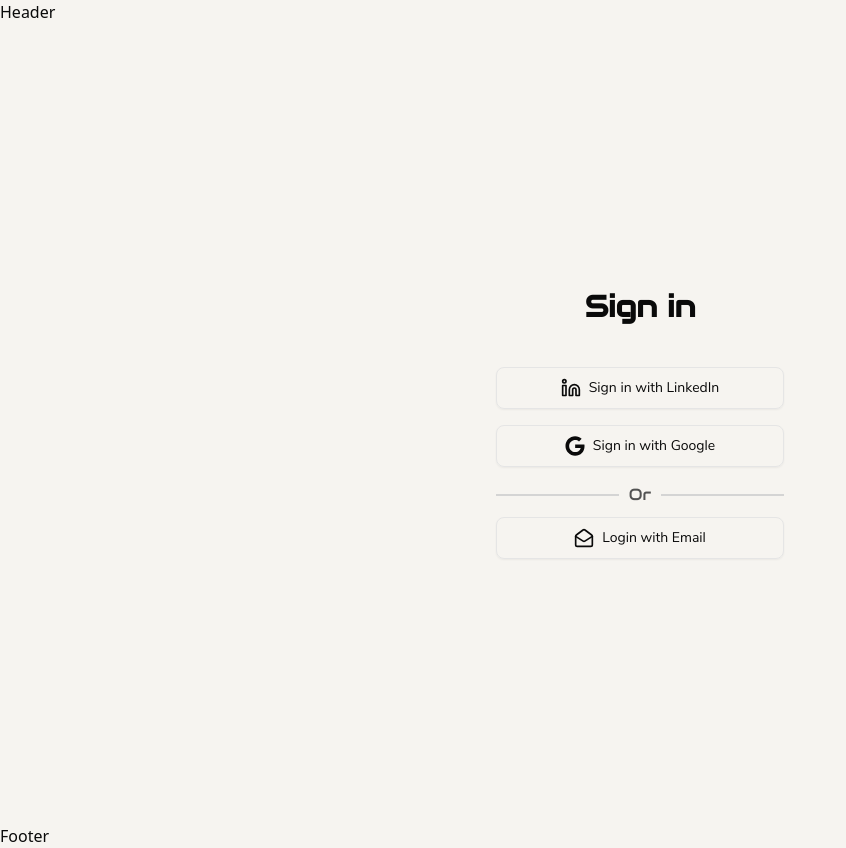
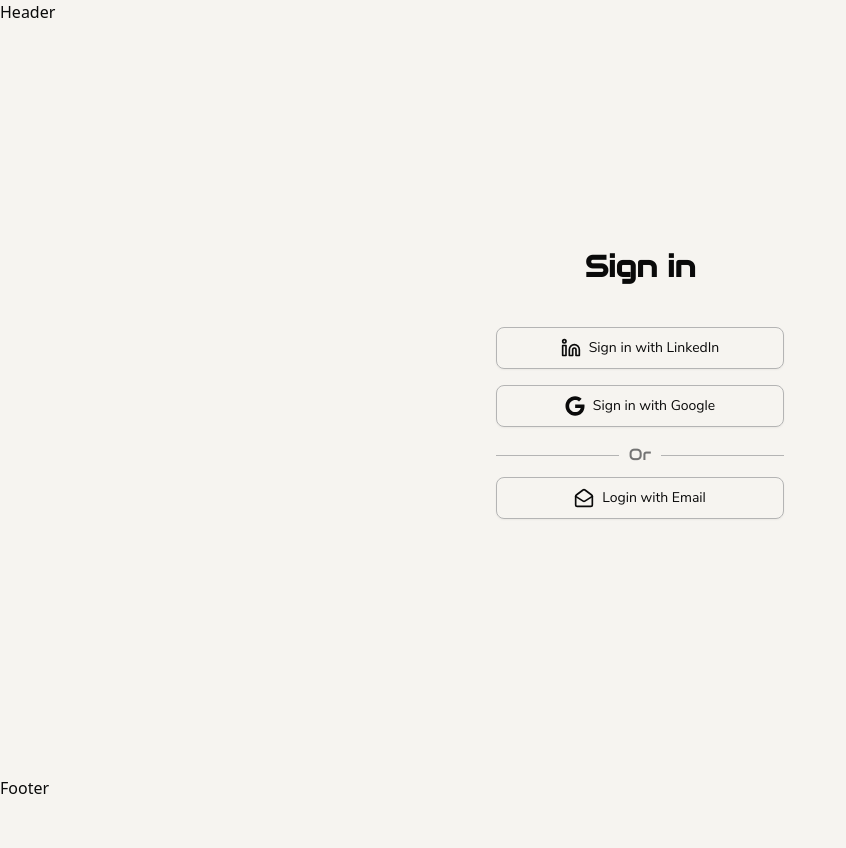
Before and after one commit to CodingCookiee/perfect-bio, a Next.js app: page /signin in a window 1280 px wide. Shown: the whole page, without its empty margins (0-846 px from the left). After the commit the page ends 800 px from the top, so only its background shows below. Built offline with nearby package versions, Linux system fonts and the light colour scheme.

Commit message:
fixed inconsistencies in the signin page

```diff
--- a/src/app/(auth)/signin/page.jsx
+++ b/src/app/(auth)/signin/page.jsx
@@ -6,11 +6,12 @@ import Link from "next/link";
 
 const Page = () => {
   return (
-    <div className="signin h-dvh w-full flex flex-col items-center justify-center p-4 gap-2.5">
+    <div className="signin w-vw h-[90vh] flex flex-col items-center justify-center gap-2.5">
       <h1 className="text-3xl font-audiowide font-semibold mb-8">Sign in</h1>
       <div className="social-logins flex flex-col items-center justify-center gap-4 w-full max-w-2xs">
         <Button
-          className="w-full py-5 cursor-pointer bg-transparent border border-primary
+          variant="outline"
+          className="w-full py-5 cursor-pointer bg-transparent
           text-text hover:bg-primary/20 hover:text-primary transition-all duration-300 ease-in-out
           flex items-center justify-center gap-2"
         >
@@ -18,28 +19,30 @@ const Page = () => {
         </Button>
 
         <Button
-          className="w-full py-5 cursor-pointer bg-transparent border border-primary
+          variant="outline"
+          className="w-full py-5 cursor-pointer bg-transparent
           text-text hover:bg-primary/20 hover:text-primary transition-all duration-300 ease-in-out
           flex items-center justify-center gap-2"
         >
           <FaGoogle className="size-5" /> Sign in with Google
         </Button>
 
-        <div className="flex items-center justify-center w-full ">
-          <div className="border flex-1 h-px !border-neutral-300  "></div>
-          <span className="font-audiowide px-2.5 text-neutral-600">Or</span>
-          <div className="border flex-1 h-px !border-neutral-300  "></div>
+        <div className="flex items-center justify-center w-full">
+          <div className="bg-border h-px flex-1"></div>
+          <span className="font-audiowide px-2.5 text-muted-foreground">Or</span>
+          <div className="bg-border h-px flex-1"></div>
         </div>
       </div>
       <Link href="/signin/manual-signin"
         className='flex flex-col items-center justify-center gap-4 w-full max-w-2xs'>
         <Button
-         className="w-full  py-5 cursor-pointer bg-transparent border border-primary
+          variant="outline"
+          className="w-full py-5 cursor-pointer bg-transparent
           text-text hover:bg-primary/20 hover:text-primary transition-all duration-300 ease-in-out
           flex items-center justify-center gap-2"
         >
           <MailOpen
-        className="size-5 "
+            className="size-5"
           /> Login with Email
         </Button>
       </Link>
--- a/src/app/globals.css
+++ b/src/app/globals.css
@@ -1,8 +1,4 @@
 /* Define layer order explicitly */
-
-@plugin "tailwindcss-animate";
-
-@custom-variant dark (&:is(.dark *));
 @layer tw, tw.theme, tw.base, tw.components, tw.utilities, custom;
 
 /* Import Tailwind as a whole first */
@@ -10,12 +6,16 @@
 /* Custom preflight instead of default */
 @import "./styles/custom-preflight.css" layer(tw.base);
 
+@plugin "tailwindcss-animate";
+
+@custom-variant dark (&:is(.dark *));
+
 :root {
   --primary: #e87731;
   --secondary: #f49155;
   --text: #1f1f1f;
   --background: #F6F4F0;
-  --border-color: #474545;
+  --border: #b4b4b4;
   --accent: rgb(79, 70, 229);
   --success: rgb(34, 197, 94);
   --warning: rgb(234, 179, 8);
@@ -32,7 +32,6 @@
   --muted-foreground: oklch(0.556 0 0);
   --accent-foreground: oklch(0.205 0 0);
   --destructive: oklch(0.577 0.245 27.325);
-  --border: oklch(0.922 0 0);
   --input: oklch(0.922 0 0);
   --ring: oklch(0.708 0 0);
   --chart-1: oklch(0.646 0.222 41.116);
@@ -87,7 +86,7 @@
 
   /* Custom Scrollbar */
   ::-webkit-scrollbar {
-    width: 3px;
+    width: 5px;
     height: 3px;
   }
 
--- a/src/app/styles/custom-preflight.css
+++ b/src/app/styles/custom-preflight.css
@@ -52,6 +52,8 @@
     font: inherit;
   }
 
+
+
   /* Text Overflow */
   p,
   h1,
--- a/src/components/ui/button.jsx
+++ b/src/components/ui/button.jsx
@@ -13,8 +13,8 @@ const buttonVariants = cva(
           "bg-primary font-nunito text-primary-foreground shadow-xs hover:bg-primary/90",
         destructive:
           "bg-destructive font-nunito text-white shadow-xs hover:bg-destructive/90 focus-visible:ring-destructive/20 dark:focus-visible:ring-destructive/40 dark:bg-destructive/60",
-        outline:
-          "border bg-background font-nunito shadow-xs hover:bg-accent hover:text-accent-foreground dark:bg-input/30 dark:border-input dark:hover:bg-input/50",
+          outline:
+          "border border-input bg-background font-nunito shadow-xs hover:bg-accent hover:text-accent-foreground hover:!border-primary/50 dark:bg-input/30 dark:border-input dark:hover:bg-input/50 dark:hover:!border-primary",
         secondary:
           "bg-secondary font-nunito text-secondary-foreground shadow-xs hover:bg-secondary/80",
         ghost:
--- a/tailwind.config.mjs
+++ b/tailwind.config.mjs
@@ -25,7 +25,7 @@ export default {
         error: "var(--error)",
         text: "var(--text)",
         background: "var(--background)",
-        border: "var(--border-color)",
+        border: "var(--border)",
       },
       fontFamily: {
         sans: ["var(--font-nunito-sans)", "system-ui", "sans-serif"],
```
Lines whose indentation alone changed are shown as unchanged.
